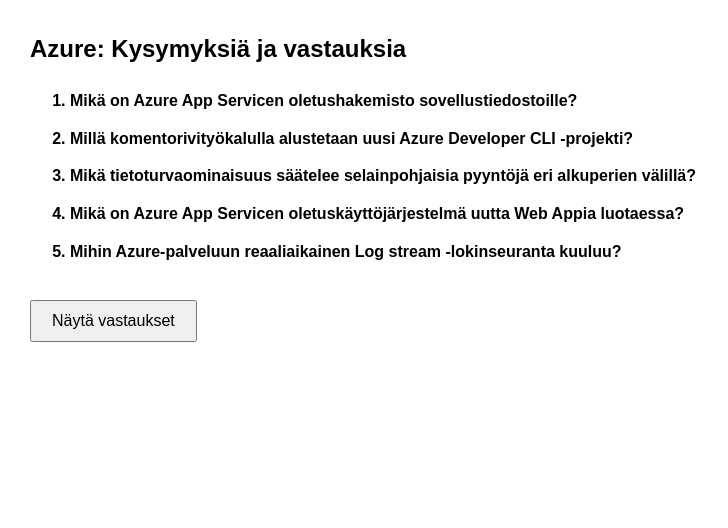
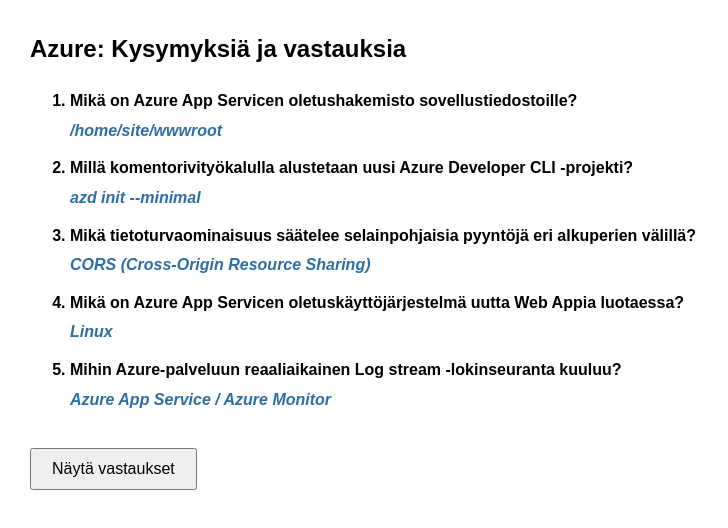
Before and after one commit to JohannesL88/exercise-11-lojo, a plain HTML site: page index.html in a window 1280 px wide. Both pictures are taken after a click on the button "Näytä vastaukset". Shown: the whole page, without its empty margins (0-728 px from the left). Drawn offline with Linux system fonts and the light colour scheme.

Commit message:
v2: Lisätty toiminnallisuus vastauksien näyttämiseen

```diff
--- a/index.html
+++ b/index.html
@@ -37,7 +37,10 @@
 
     <script>
         function naytaVastaukset() {
-            // Lisätään toisessa versiossa
+            const vastaukset = document.querySelectorAll('.answer');
+            vastaukset.forEach(vastaus => {
+                vastaus.style.display = 'block';
+            });
         }
     </script>
 
```
